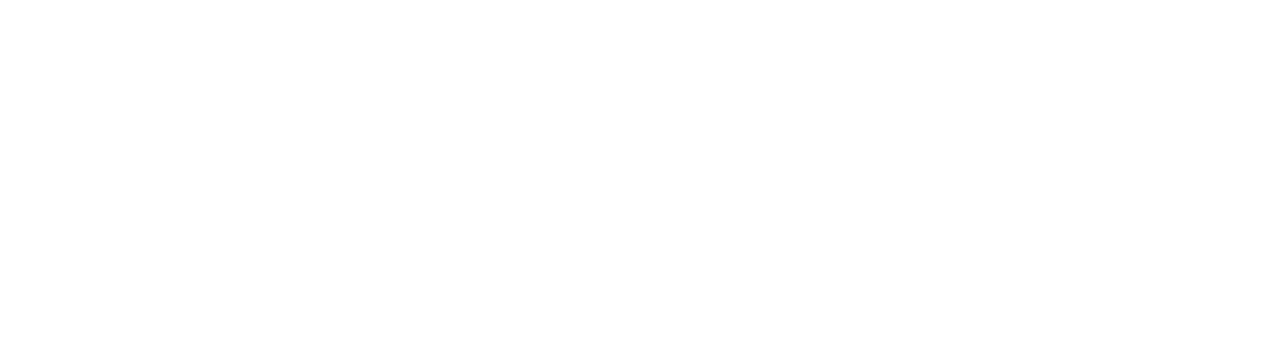
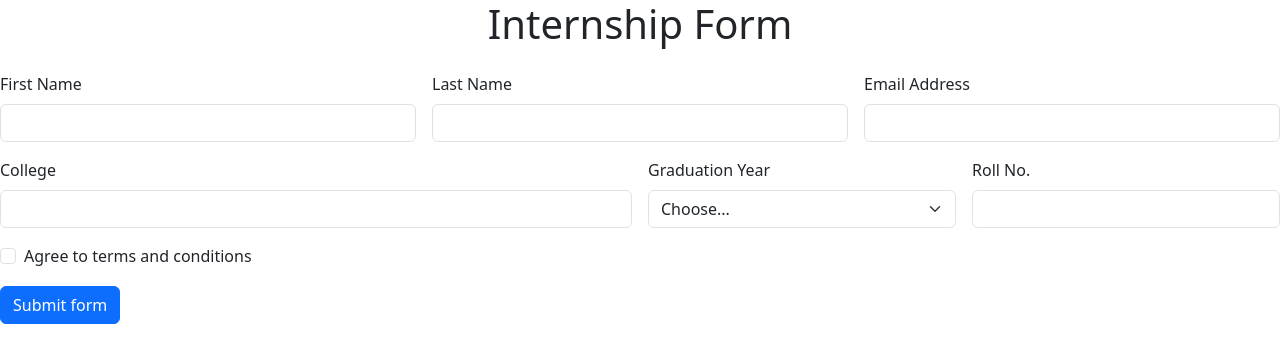
Before and after one commit to acciojob/bootstrap-form-easy-rishikeshghemud, a website: page main.html in a window 1280 px wide. Drawn offline with nearby package versions, Linux system fonts and the light colour scheme.

Commit message:
created a submission

```diff
--- a/main.html
+++ b/main.html
@@ -4,12 +4,80 @@
 
 <head>
 	<link rel="stylesheet" href="styles.css">
+	<link href="https://cdn.jsdelivr.net/npm/bootstrap@5.3.7/dist/css/bootstrap.min.css" rel="stylesheet" integrity="sha384-LN+7fdVzj6u52u30Kp6M/trliBMCMKTyK833zpbD+pXdCLuTusPj697FH4R/5mcr" crossorigin="anonymous">
 </head>
 
 <body>
 	<!-- the entire body must be written by student -->
-    <script type="text/javascript" src="./script.js">
-</script>
+	<header class="text-center">
+		<h1>Internship Form</h1>
+	</header>
+
+	<main class="mt-4">
+		<form class="row g-3 needs-validation" novalidate>
+			<div class="col-4">
+				<label for="first-name-input" class="form-label">First Name</label>
+				<input type="text" id="first-name-input" class="form-control" required>
+				<div class="invalid-feedback">
+				    First name required!
+			    </div>
+			</div>
+			<div class="col-4">
+				<label for="last-name-input" class="form-label">Last Name</label>
+				<input type="text" id="last-name-input" class="form-control" required>
+				<div class="invalid-feedback">
+				    Last name required!
+			    </div>
+			</div>
+			<div class="col-4">
+				<label for="email-input" class="form-label">Email Address</label>
+				<input type="email" id="email-input" class="form-control" required>
+				<div class="invalid-feedback">
+				    Email required!
+			    </div>
+			</div>
+			<div class="col-6">
+				<label for="college-input" class="form-label">College</label>
+				<input type="text" id="college-input" class="form-control" required>
+				<div class="invalid-feedback">
+				    Please provide a valid college.
+			    </div>
+			</div>
+			<div class="col-3">
+				<label for="graduation-year" class="form-label">Graduation Year</label>
+				<select id="graduation-year" class="form-select" required>
+					<option selected disabled value="">Choose... </option>
+					<option>2020</option>
+					<option>2021</option>
+					<option>2022</option>
+					<option>2023</option>
+				</select>
+				<div class="invalid-feedback">
+				    Please select a valid Graduation Year.
+			    </div>
+			</div>
+			<div class="col-3">
+				<label for="roll-no-input" class="form-label">Roll No.</label>
+				<input type="number" id="roll-no-input" class="form-control" required>
+				<div class="invalid-feedback">
+				    Please provide a valid Roll no.
+			    </div>
+			</div>
+			<div class="col-12">
+				<div class="form-check">
+					<input type="checkbox" id="conditions-checkbox" class="form-check-input" required>
+					<label for="conditions-checkbox" class="form-check-label">Agree to terms and conditions</label>
+					<div class="invalid-feedback">
+				        You must agree before submitting.
+				    </div>
+				</div>
+			</div>
+			<div class="col-12">
+				<button class="btn btn-primary" type="submit">Submit form</button>
+			</div>
+		</form>
+	</main>
+    <script type="text/javascript" src="./script.js"></script>
 
 </body>
 
--- a/script.js
+++ b/script.js
@@ -1 +1,21 @@
 //your code here
+// Example starter JavaScript for disabling form submissions if there are invalid fields
+(function () {
+  'use strict'
+
+  // Fetch all the forms we want to apply custom Bootstrap validation styles to
+  var forms = document.querySelectorAll('.needs-validation')
+
+  // Loop over them and prevent submission
+  Array.prototype.slice.call(forms)
+    .forEach(function (form) {
+      form.addEventListener('submit', function (event) {
+        if (!form.checkValidity()) {
+          event.preventDefault()
+          event.stopPropagation()
+        }
+
+        form.classList.add('was-validated')
+      }, false)
+    })
+})()
```
